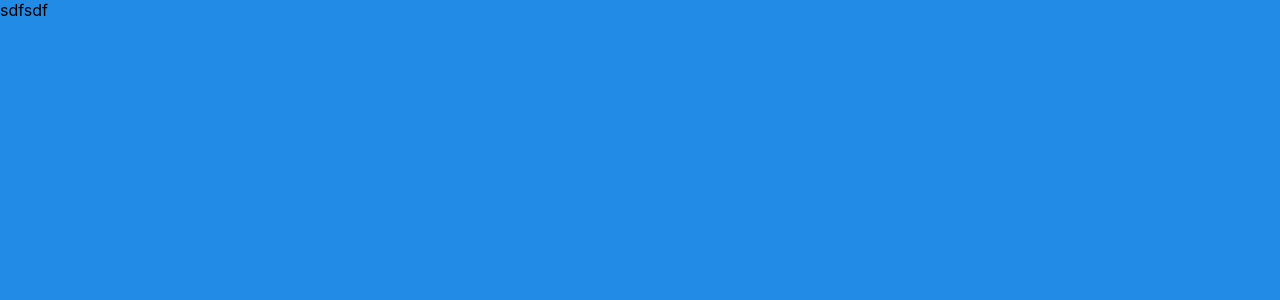
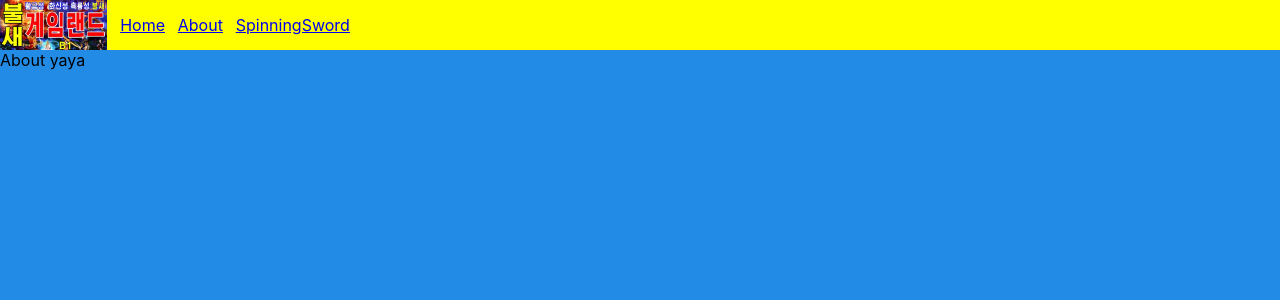
Before and after one commit to JIK-K/gameland, a React (Create React App) app: page /about in a window 1280 px wide. Shown: the top 300 px of the page. Built offline with nearby package versions, Linux system fonts and the light colour scheme.

Commit message:
feat: update

```diff
--- a/src/App.tsx
+++ b/src/App.tsx
@@ -9,16 +9,14 @@ import {
 import HomePage from "./pages/Home/HomePage";
 import AboutPage from "./pages/About/AboutPage";
 import { styled } from "styled-components";
+import SpinningSword from "./pages/Games/SpinningSword/SpinningSword";
 function App() {
   return (
     <Routes>
       <Route path="/" Component={HomePage} />
       <Route path="/about" Component={AboutPage} />
+      <Route path="/Games/SpinningSword" Component={SpinningSword} />
     </Routes>
-    // <div>
-    //   <NavLink to="/home">Home</NavLink>
-    //   <NavLink to="/about">About</NavLink>
-    // </div>
   );
 }
 
--- a/src/common/components/topbar/topBar.tsx
+++ b/src/common/components/topbar/topBar.tsx
@@ -1,5 +1,7 @@
 import React from "react";
 import styled from "styled-components";
+import banner from "../../../assets/image/banner.png";
+import { NavLink } from "react-router-dom";
 
 const Background = styled.div`
   width: 100%;
@@ -7,8 +9,33 @@ const Background = styled.div`
   background-color: yellow;
 `;
 
+const MeauBar = styled.div`
+  width: 100%;
+  height: 50px;
+  display: flex;
+  align-items: center;
+  gap: 1%;
+`;
+
+const Banner = styled.img`
+  height: 50px;
+`;
+
 const TopBar = () => {
-  return <Background>test</Background>;
+  return (
+    <Background>
+      <MeauBar>
+        <Banner src={banner} alt="banner" />
+        <NavLink to="/">Home</NavLink>
+        <NavLink to="/about">About</NavLink>
+        <NavLink to="/Games/SpinningSword">SpinningSword</NavLink>
+      </MeauBar>
+    </Background>
+  );
 };
 
 export default TopBar;
+// <div>
+//   <NavLink to="/home">Home</NavLink>
+//   <NavLink to="/about">About</NavLink>
+// </div>
--- a/src/pages/About/AboutPage.tsx
+++ b/src/pages/About/AboutPage.tsx
@@ -1,5 +1,6 @@
 import React from "react";
 import styled from "styled-components";
+import TopBar from "../../common/components/topbar/topBar";
 
 const Background = styled.div`
   width: 100vw;
@@ -8,6 +9,11 @@ const Background = styled.div`
 `;
 
 const AboutPage = () => {
-  return <Background>sdfsdf</Background>;
+  return (
+    <Background>
+      <TopBar />
+      <div>About yaya</div>
+    </Background>
+  );
 };
 export default AboutPage;
--- /dev/null
+++ b/src/pages/Games/SpinningSword/SpinningSword.tsx
@@ -0,0 +1,25 @@
+import React from "react";
+import styled from "styled-components";
+import TopBar from "../../../common/components/topbar/topBar";
+
+const Background = styled.div`
+  width: 100vw;
+  height: 100vh;
+  background-color: #228be6;
+`;
+
+const SpinningSword = () => {
+  return (
+    <Background>
+      <TopBar />
+      <iframe
+        src="https://falcon5077.github.io/WebglTest/SpinningSword/index.html"
+        title="SpinningSword"
+        width="100%"
+        height="100%"
+        style={{ border: "none" }}
+      />
+    </Background>
+  );
+};
+export default SpinningSword;
```
Also changed, not shown: src/assets/image/banner.png (added), src/assets/image/banner2.png (added).
